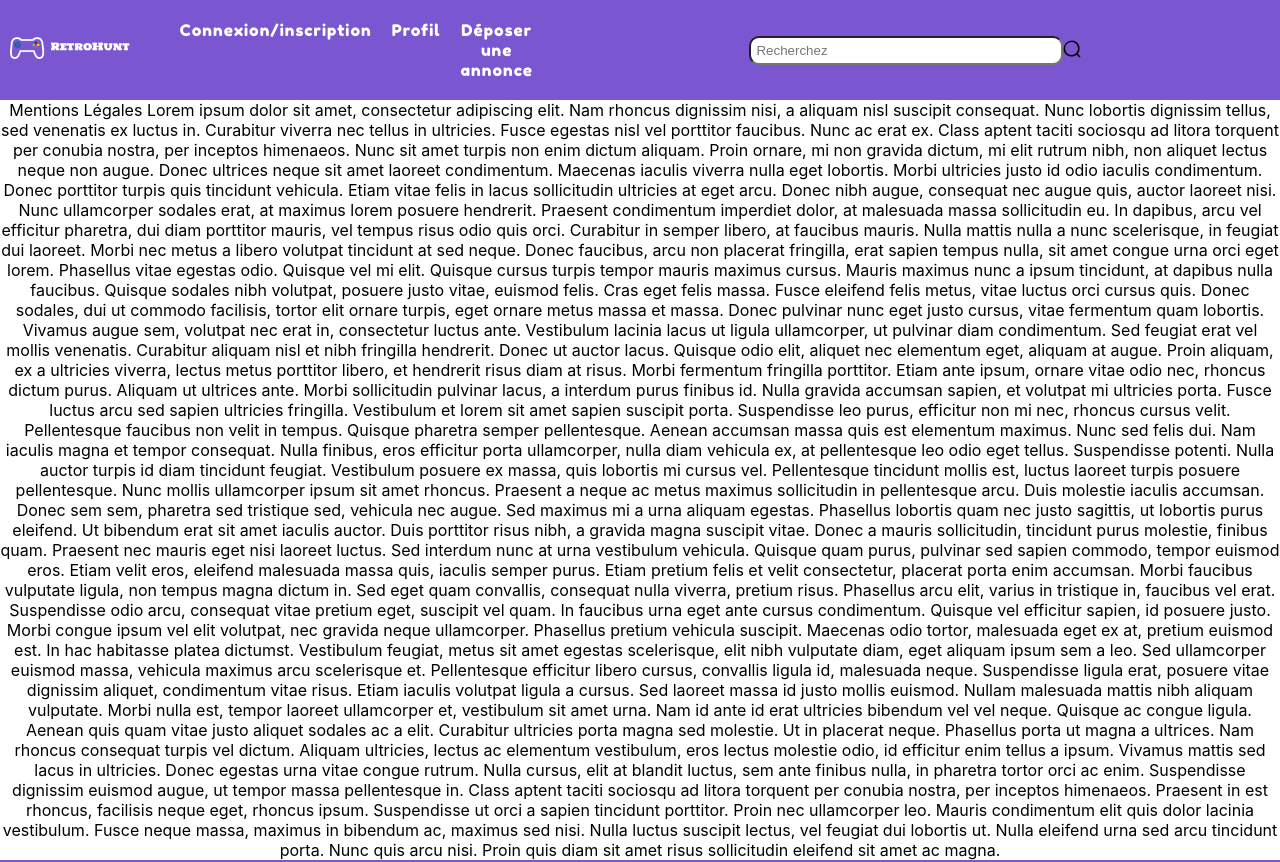
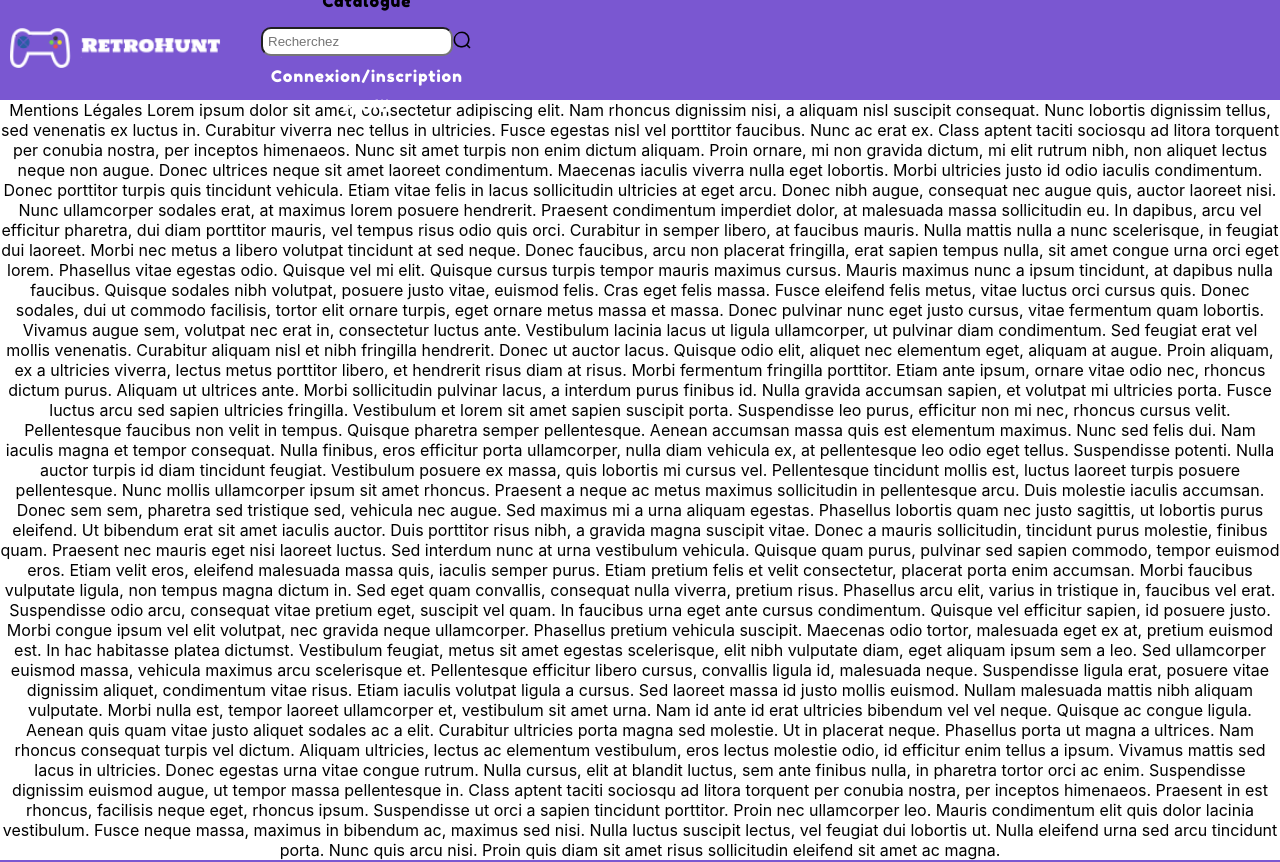
Before and after one commit to Zackary-Fon/RetroHunt, a React (Create React App) app: page /Legal in a window 1280 px wide. Shown: the top 862 px of the page. Built offline with nearby package versions, Linux system fonts and the light colour scheme.

Commit message:
Header refait

```diff
--- a/src/App.js
+++ b/src/App.js
@@ -2,8 +2,6 @@ import React from 'react';
 import './App.css';
 import Footer from './Footer/Footer';
 //import LogoFooter from './Footer/LogoFooter';
-//AHAHAHAhAHAHAHAHAHAHAHAAH Genre git c'est bien mdr//
-//SALUT HEADER//
 import Header from "./Header/Header";
 import Main from "./Rooting/Main";
 
--- a/src/Header/Header.js
+++ b/src/Header/Header.js
@@ -1,7 +1,6 @@
 import React from 'react';
 import logo_blanc from '../Images/logo_blanc.png';
 import HeadMenu from './Menu';
-import Searchbar from './Searchbar';
 import './Header.css';
 import Burger from './Burger';
 import {Link} from "react-router-dom";
@@ -12,7 +11,6 @@ const Header = () => {
         <div className="menu_head">
         <Link to="/"> <img id="logo" src={logo_blanc} alt="Logo"/></Link>
         <HeadMenu/>
-        <Searchbar/>
         <Burger/>
         </div>
     </header>
--- a/src/Header/ListMenu.js
+++ b/src/Header/ListMenu.js
@@ -1,6 +1,7 @@
 import React from 'react';
 import {Link} from "react-router-dom";
 import tabRoutes from "../Rooting/const";
+import Searchbar from './Searchbar';
 
 //création de la liste,à partir du tableau de routes qui se situe dans "const" ,qui sera le menu
 
@@ -9,7 +10,7 @@ const list = () =>{
         {/*on met un if car l'index 0 est la route de l'accueil et on met ce lien sur le logo
            du site et les index supérieurs à 4 sont les routes vers d'autres pages comme
             la mention légale etc... qui ne seront pas dans ce menu */}
-    if (index>0 && index<4)
+    if (index>0 && index<3)
     {
     return <li className="li_menu_head" key={any.id}><Link to={any.path}>{any.name}</Link></li>
    } else {
@@ -17,7 +18,15 @@ const list = () =>{
     }
     })
 
-     return result ;
+    return(
+        <div>
+            <p>Catalogue</p>
+            <Searchbar/>
+            {result}
+        </div>
+    )
+
+
 }
 
 export default list;
--- a/src/Rooting/const.js
+++ b/src/Rooting/const.js
@@ -19,7 +19,6 @@ const tabRoutes = [
 {id:1, name:"Connexion/inscription", path:"/ConnexionInscription", component:ConnexionInscription},
 {id:2, name:"Profil", path:"/Profile", component:Profile},
 {id:3, name:"Déposer une annonce", path:"/DeposerAnnonce", component:AjouterAnnonce},
-//{id:3, name:"Product", path:"/Product", component:Product},
 {id:4, name:"Product", path:"/Product/:id", component:Product},
 {id:5, name:"Search", path:"/Search", component:Search},
 {id:6, name:"Legal", path:"/Legal", component:Legal}
--- a/src/index.js
+++ b/src/index.js
@@ -12,7 +12,4 @@ ReactDOM.render(
   document.getElementById('root')
 );
 
-// If you want your app to work offline and load faster, you can change
-// unregister() to register() below. Note this comes with some pitfalls.
-// Learn more about service workers: https://bit.ly/CRA-PWA
 serviceWorker.unregister();
```
